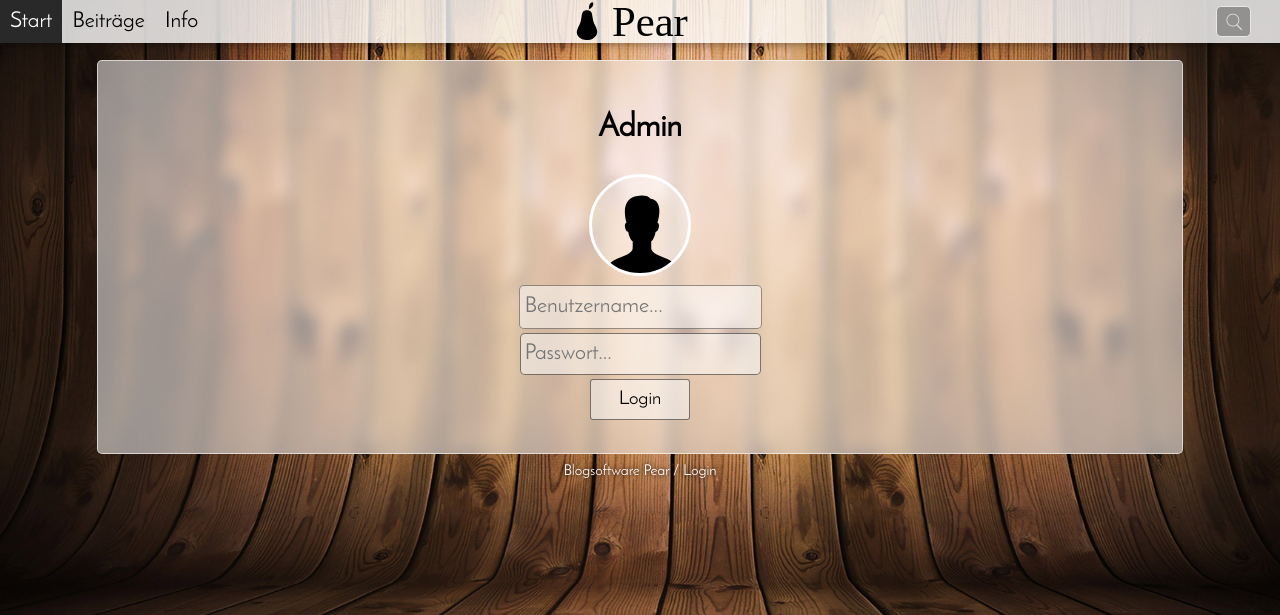
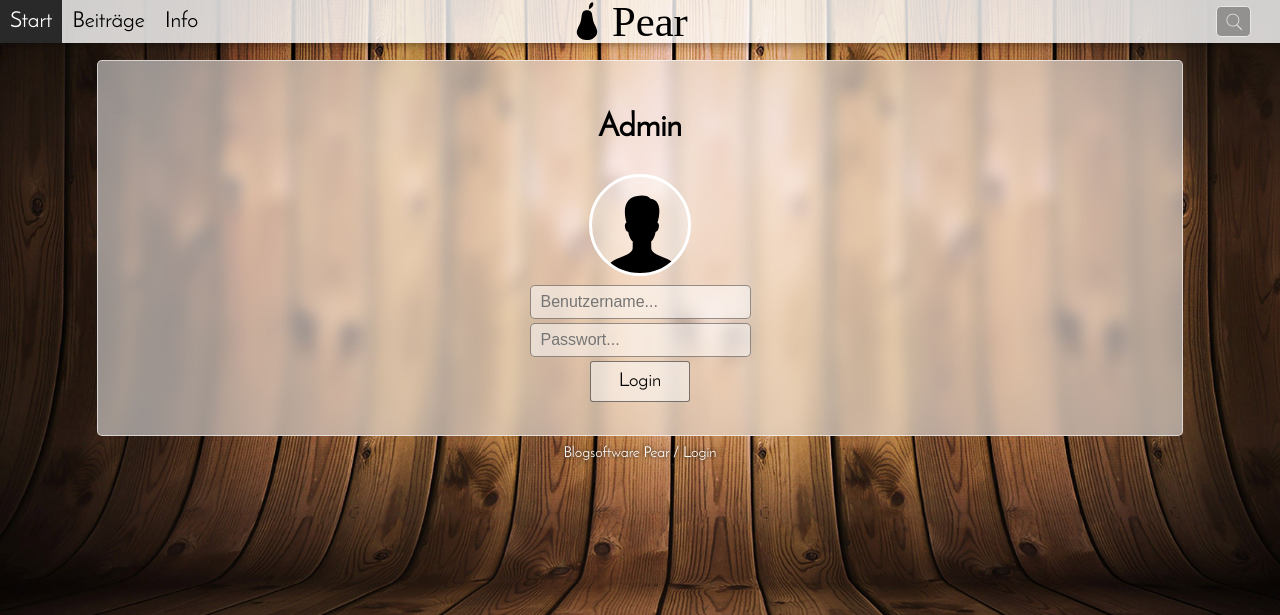
Before and after one commit to harrymachura/pearcms, a PHP site: page /admin.php in a window 1280 px wide. Shown: the top 615 px of the page. Run offline with PHP 8.4, Linux system fonts and the light colour scheme; data comes from the database, SQL or seed files in the repository.

Commit message:
Input text style changed

```diff
--- a/themes/default/css/style.css
+++ b/themes/default/css/style.css
@@ -63,25 +63,38 @@ body {
 	background-color: rgba(255,255,255,0.5);
 	transition: all 0.3s ease-in-out;
 }
+.site input{
+	transition: all 0.2s ease-in-out;
+	height: 26px;
+	padding-left: 10px;
+	padding-top: 3px;
+	padding-bottom: 3px;
+	font-size: 16px;
+}
 .site input[type=text]{
 	background-color: rgba(255,255,255,0.5);
 	border: solid;
 	border-width: 1px;
 	border-radius: 5px;
 	border-color: rgba(0,0,0,.4);
-	font-size: 18px;
-	padding: 5px;
 }
-
-.site input[type=email]{
+.site input[type=password]{
+	background-color: rgba(255,255,255,0.5);
+	border: solid;
+	border-width: 1px;
+	border-radius: 5px;
+	border-color: rgba(0,0,0,.4);
+}
+.site input[type=mail]{
 	display: inline-block;
 	background-color: rgba(255,255,255,0.5);
 	border: solid;
 	border-width: 1px;
 	border-radius: 5px;
 	border-color: rgba(0,0,0,.4);
-	font-size: 18px;
-	padding: 5px;
+}
+.site input:hover{
+	background-color: rgba(255,255,255,0.8);
 }
 .site select{
 	display: inline-block;
@@ -271,26 +284,7 @@ body {
 	margin-left: auto;
 	margin-right: auto;
 }
-/* Login eingabefeld */
-.login input {
-	border:solid;
-	border-width: 1px;
-	border-radius: 5px;
-	border-color: rgba(0,0,0,0.5);
-	height: 32px;
-	padding-left: 5px;
-	background-color: rgba(255,255,255,0.5);
-	font-size: 22px;
-	font-family: "Josefin";
-	transition: all 0.3s ease-in-out;
-	padding: 4px;
-}
-.login input[type=text]{
-	font-size: 22px;
-}
-.login input:hover{
-	background-color: rgba(255,255,255,0.8);
-}
+
 /* Login Button */
 .login button{
 	cursor: pointer;
@@ -807,11 +801,10 @@ However, delay the fade out process for 2.5 seconds */
                   position: relative;
                   margin-left: auto;
                   margin-right: auto;
+                  width: 400px;
                   top: 30%;
-                  width: 300px;
-                  height: 150px;
                   background-color: rgba(255,255,255,.9);
-                  padding: 20px;
+                  padding: 30px;
                   border: solid;
                   border-width: 1px;
                   border-color: white;
@@ -917,11 +910,11 @@ However, delay the fade out process for 2.5 seconds */
 }
 
 .user_list{
-	width: 90%;
+	width: 100%;
 	font-size: 22px;
-	padding: 20px;
 }
 .user_list td{
+	display: table-cell;
 	padding: 10px;
 	background-color: rgba(255,255,255,.5);
 }
```
